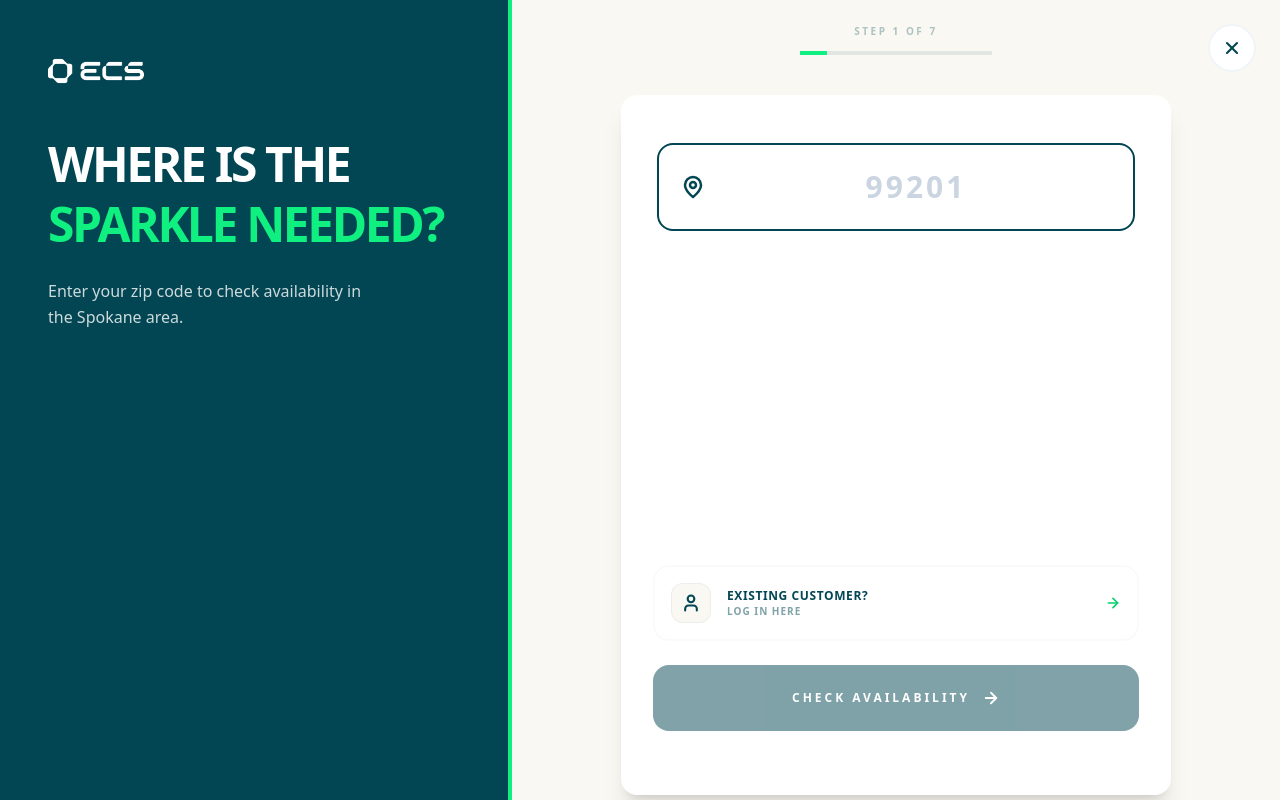
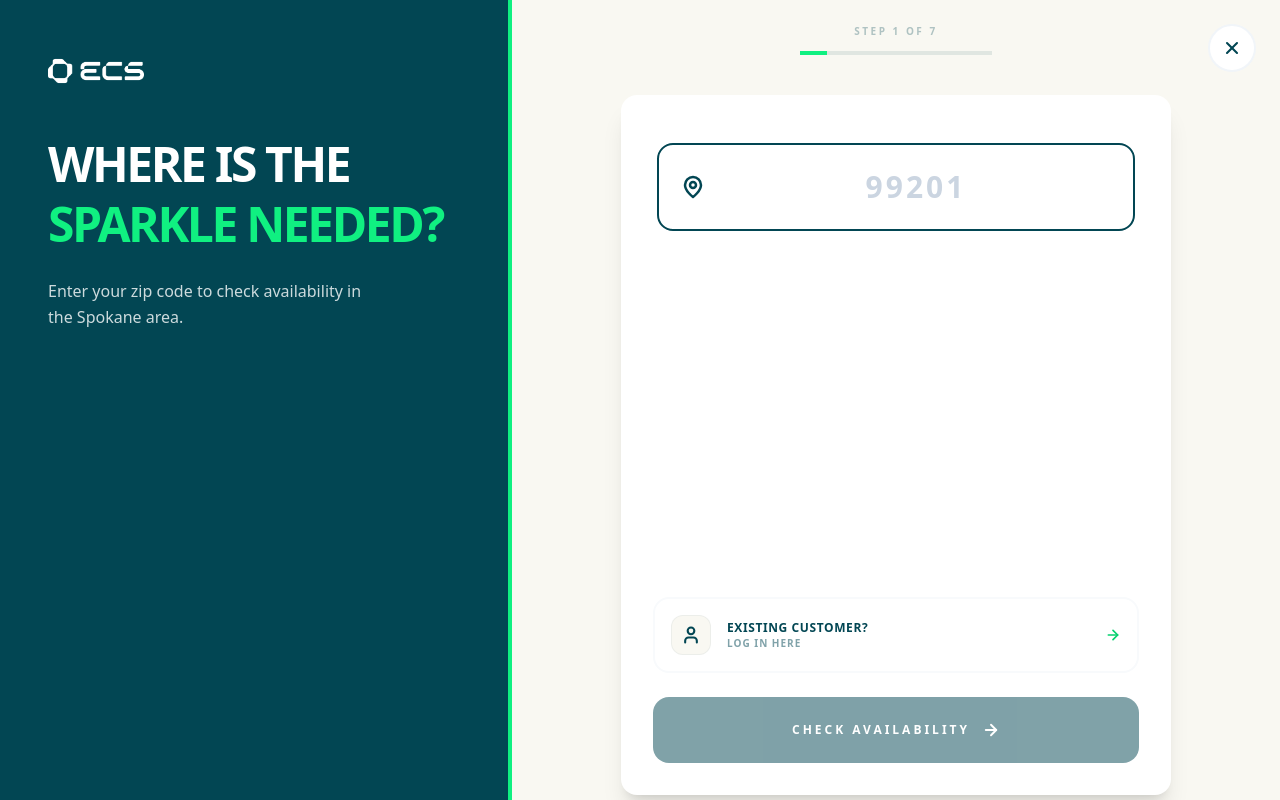
Before and after one commit to renatoquerales28-byte/extreme-cleaning-next, a Next.js app: page /quote in a window 1280 px wide. Built offline with nearby package versions, Linux system fonts and the light colour scheme.

Commit message:
Fix: Eliminar padding del motion.div y agregar padding individual a cada step para que botones sean visibles

```diff
--- a/src/components/wizard/ExtremeCleaningWizard.tsx
+++ b/src/components/wizard/ExtremeCleaningWizard.tsx
@@ -283,7 +283,7 @@ export default function ExtremeCleaningWizard() {
                                     animate={{ opacity: 1, scale: 1, y: 0 }}
                                     exit={{ opacity: 0, scale: 1.02, y: -10 }}
                                     transition={{ duration: 0.3 }}
-                                    className="w-full h-full flex flex-col p-8"
+                                    className="w-full h-full flex flex-col"
                                 >
                                     {renderStep()}
                                 </motion.div>
--- a/src/components/wizard/steps/FrequencyStep.tsx
+++ b/src/components/wizard/steps/FrequencyStep.tsx
@@ -20,9 +20,9 @@ export default function FrequencyStep({ onNext, onBack }: FrequencyStepProps) {
     };
 
     return (
-        <div className="h-full flex flex-col relative">
+        <div className="h-full flex flex-col relative px-8">
             {/* Bloque 1: Área de Contenido (Scrollable) */}
-            <div className="flex-1 overflow-y-auto px-1">
+            <div className="flex-1 overflow-y-auto px-1 pt-8">
                 <div className="space-y-4 w-full py-4">
                     <div className="space-y-3 w-full">
                         {FREQUENCIES.map((freq) => (
--- a/src/components/wizard/steps/ResidentialStep.tsx
+++ b/src/components/wizard/steps/ResidentialStep.tsx
@@ -24,9 +24,9 @@ export default function ResidentialStep({ onNext, onBack }: ResidentialStepProps
     ];
 
     return (
-        <div className="h-full flex flex-col relative">
+        <div className="h-full flex flex-col relative px-8">
             {/* Bloque 1: Área de Contenido (Scrollable) */}
-            <div className="flex-1 overflow-y-auto px-1">
+            <div className="flex-1 overflow-y-auto px-1 pt-8">
                 <div className="space-y-4 w-full py-4">
                     {/* Room Counters */}
                     <div className="grid grid-cols-2 gap-3 shrink-0">
--- a/src/components/wizard/steps/ReturningLookupStep.tsx
+++ b/src/components/wizard/steps/ReturningLookupStep.tsx
@@ -25,9 +25,9 @@ export default function ReturningLookupStep({ onNext, onBack, setCustomerName }:
     };
 
     return (
-        <div className="h-full flex flex-col relative">
+        <div className="h-full flex flex-col relative px-8">
             {/* Bloque 1: Área de Contenido (Scrollable) */}
-            <div className="flex-1 overflow-y-auto px-1">
+            <div className="flex-1 overflow-y-auto px-1 pt-8">
                 <div className="flex flex-col items-center w-full space-y-8 py-4">
                     <div className="w-16 h-16 bg-[#05D16E]/10 text-[#024653] border-2 border-[#05D16E]/20 rounded-full flex items-center justify-center">
                         <User size={32} strokeWidth={2.5} />
--- a/src/components/wizard/steps/ServiceStep.tsx
+++ b/src/components/wizard/steps/ServiceStep.tsx
@@ -25,9 +25,9 @@ export default function ServiceStep({ onNext, onBack }: ServiceStepProps) {
     ];
 
     return (
-        <div className="h-full flex flex-col relative">
+        <div className="h-full flex flex-col relative px-8">
             {/* Bloque 1: Área de Contenido (Scrollable) */}
-            <div className="flex-1 overflow-y-auto px-1">
+            <div className="flex-1 overflow-y-auto px-1 pt-8">
                 <div className="space-y-6 py-4">
                     <div className="grid grid-cols-1 md:grid-cols-3 gap-3 w-full">
                         {services.map((service) => (
--- a/src/components/wizard/steps/ZipStep.tsx
+++ b/src/components/wizard/steps/ZipStep.tsx
@@ -17,9 +17,9 @@ export default function ZipStep({ onNext, onReturning }: ZipStepProps) {
     const isValidZip = zipCode?.length === 5 && /^\d+$/.test(zipCode);
 
     return (
-        <div className="h-full flex flex-col relative">
+        <div className="h-full flex flex-col relative px-8">
             {/* Bloque 1: Área de Contenido (Scrollable) */}
-            <div className="flex-1 overflow-y-auto px-1">
+            <div className="flex-1 overflow-y-auto px-1 pt-8">
                 <div className="space-y-10 py-4">
                     <div className="w-full relative group">
                         <div className="relative flex items-center">
```
